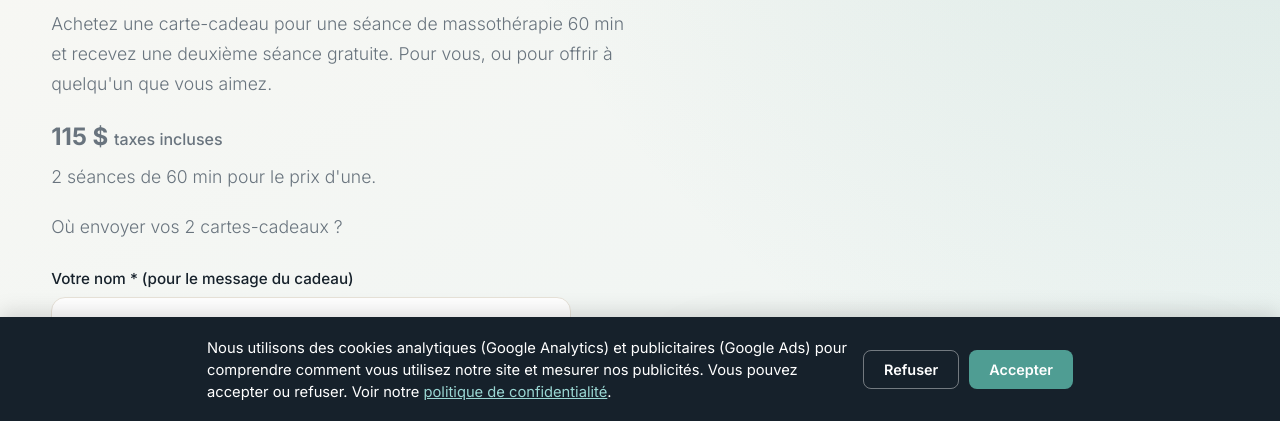
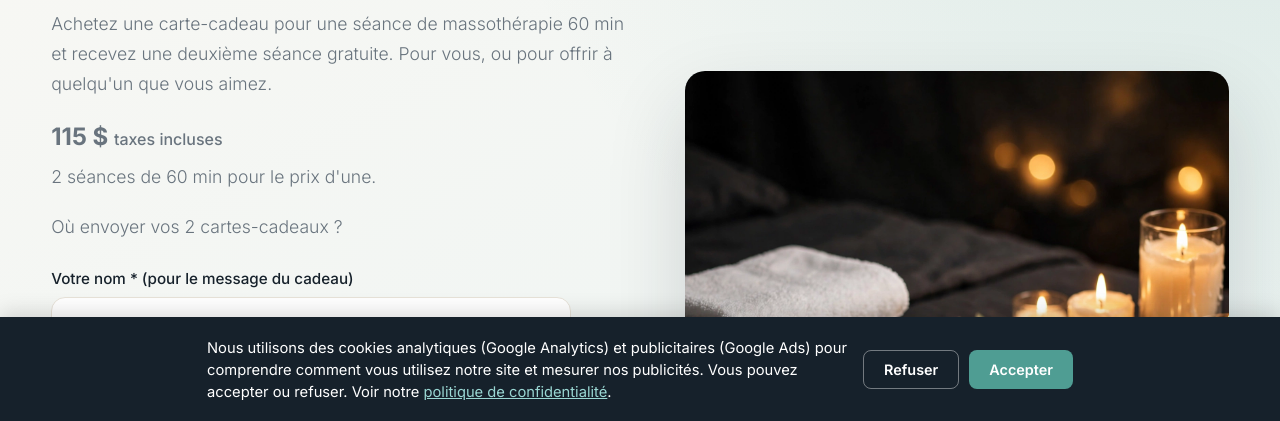
Before and after one commit to danielsamirbreidi/kinepulse, a plain HTML site: page pages/carte-cadeau.html in a window 1280 px wide. Shown: the part 377-798 px from the top of the page. Drawn offline with Linux system fonts and the light colour scheme.

Commit message:
Page carte-cadeau : utilise le nom de fichier uploade par Daniel

```diff
--- a/pages/carte-cadeau.html
+++ b/pages/carte-cadeau.html
@@ -37,7 +37,7 @@
 
     <meta property="og:title" content="Carte-cadeau Black Friday — 2 pour 1 | KinéPulse">
     <meta property="og:description" content="Achetez une séance de massothérapie 60 min et recevez-en une deuxième gratuite. 115 $ taxes incluses. Du 16 au 30 novembre 2026.">
-    <meta property="og:image" content="https://kinepulse.ca/assets/images/carte-cadeau-black-friday.webp">
+    <meta property="og:image" content="https://kinepulse.ca/assets/images/Photo%20carte-cadeau%20Black%20Friday.webp">
     <meta property="og:type" content="website">
     <meta property="og:url" content="https://kinepulse.ca/pages/carte-cadeau.html">
     <meta property="og:locale" content="fr_CA">
@@ -146,7 +146,7 @@
 #stickyActionBar{display:none!important}
 </style>
 
-<link rel="preload" as="image" href="../assets/images/carte-cadeau-black-friday.webp" type="image/webp" fetchpriority="high">
+<link rel="preload" as="image" href="../assets/images/Photo%20carte-cadeau%20Black%20Friday.webp" type="image/webp" fetchpriority="high">
 
     <link rel="preconnect" href="https://fonts.googleapis.com">
 
@@ -311,8 +311,8 @@
         <div class="hero-image">
 
             <picture>
-<source srcset="../assets/images/carte-cadeau-black-friday.webp" type="image/webp">
-<img src="../assets/images/carte-cadeau-black-friday.webp" alt="Carte-cadeau Black Friday — Clinique KinéPulse" loading="eager">
+<source srcset="../assets/images/Photo%20carte-cadeau%20Black%20Friday.webp" type="image/webp">
+<img src="../assets/images/Photo%20carte-cadeau%20Black%20Friday.webp" alt="Carte-cadeau Black Friday — Clinique KinéPulse" loading="eager">
 </picture>
 
         </div>
```
